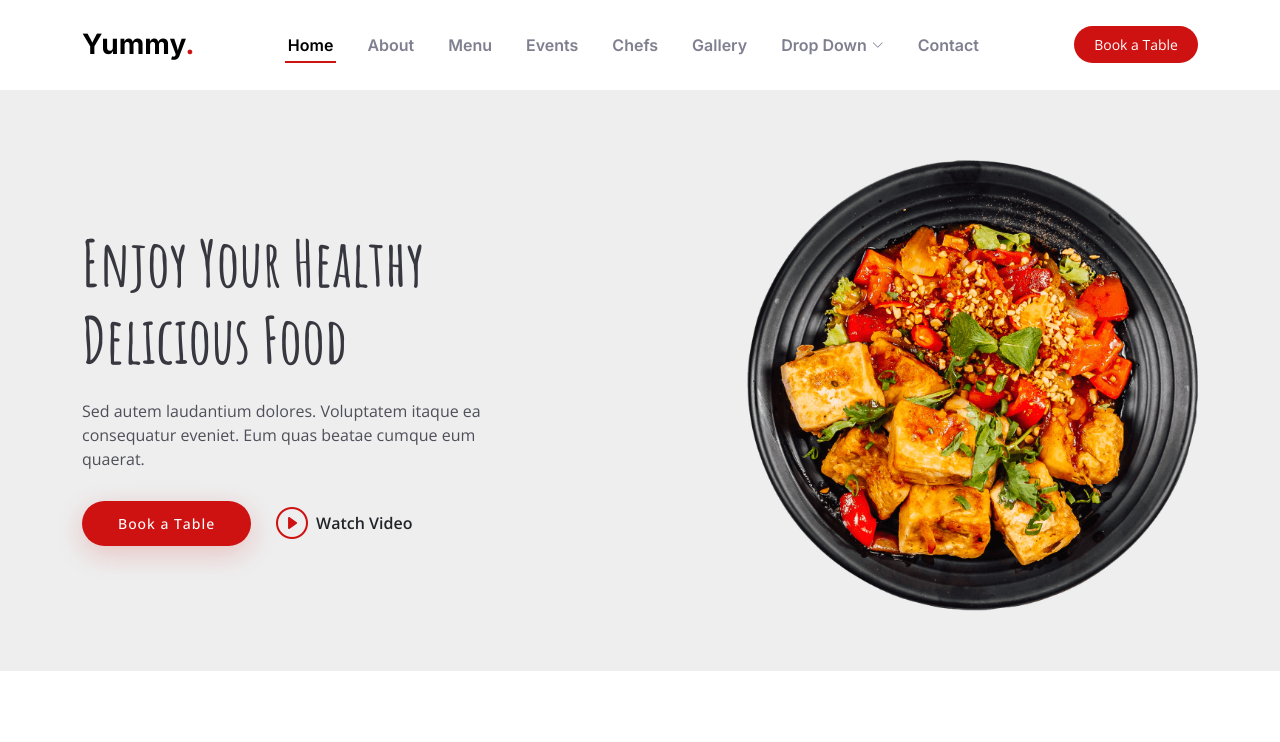
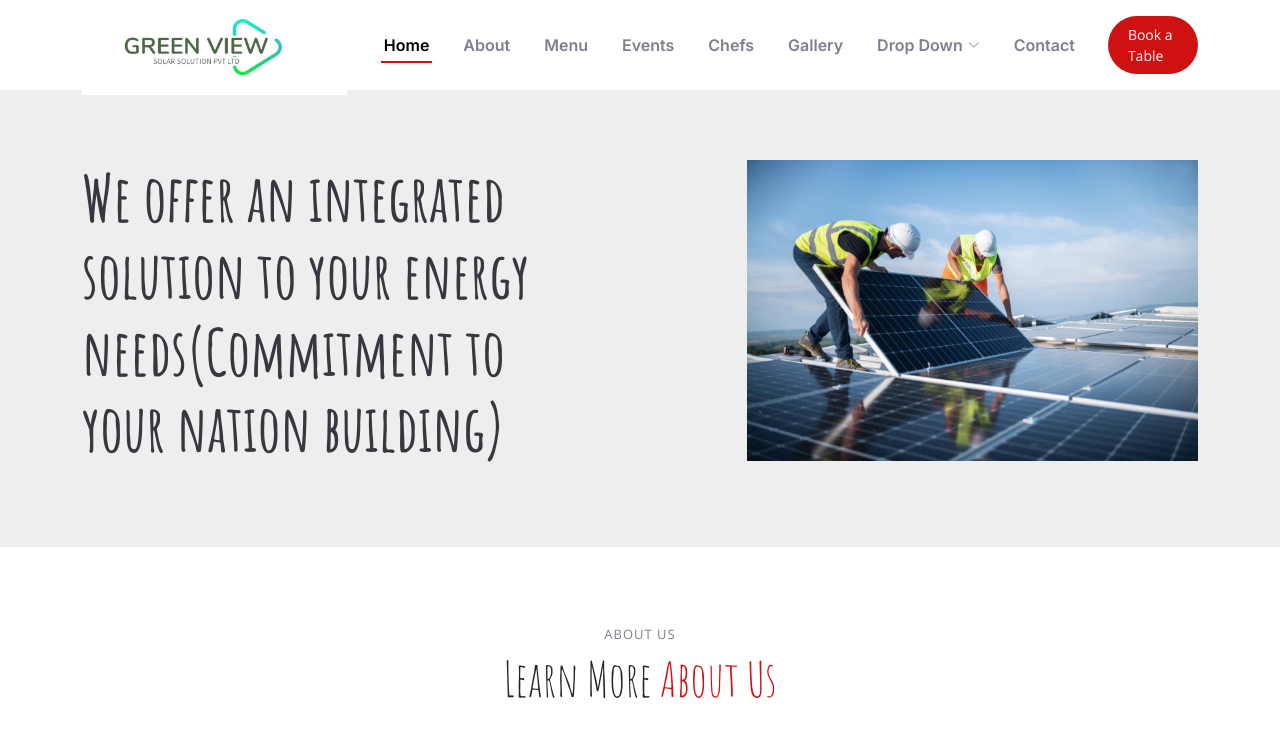
Before and after one commit to SATWIKCHAKRAVARTY/solar-project, a plain HTML site: page index.html in a window 1280 px wide. Shown: the top 742 px of the page. Drawn offline with nearby package versions, Linux system fonts and the light colour scheme; a script that the page names is missing.

Commit message:
header logo

```diff
--- a/assets/css/main.css
+++ b/assets/css/main.css
@@ -266,7 +266,7 @@ section {
 }
 
 .header .logo img {
-  max-height: 40px;
+  max-height: 100px;
   margin-right: 6px;
 }
 
--- a/index.html
+++ b/index.html
@@ -44,9 +44,8 @@
     <div class="container d-flex align-items-center justify-content-between">
 
       <a href="index.html" class="logo d-flex align-items-center me-auto me-lg-0">
+        <img src="assets/img/logo.jpeg" alt="">
         <!-- Uncomment the line below if you also wish to use an image logo -->
-        <!-- <img src="assets/img/logo.png" alt=""> -->
-        <h1>Yummy<span>.</span></h1>
       </a>
 
       <nav id="navbar" class="navbar">
@@ -90,15 +89,12 @@
     <div class="container">
       <div class="row justify-content-between gy-5">
         <div class="col-lg-5 order-2 order-lg-1 d-flex flex-column justify-content-center align-items-center align-items-lg-start text-center text-lg-start">
-          <h2 data-aos="fade-up">Enjoy Your Healthy<br>Delicious Food</h2>
-          <p data-aos="fade-up" data-aos-delay="100">Sed autem laudantium dolores. Voluptatem itaque ea consequatur eveniet. Eum quas beatae cumque eum quaerat.</p>
+          <h2 data-aos="fade-up">We offer an integrated solution to your energy needs(Commitment to your nation building)</h2>
           <div class="d-flex" data-aos="fade-up" data-aos-delay="200">
-            <a href="#book-a-table" class="btn-book-a-table">Book a Table</a>
-            <a href="https://www.youtube.com/watch?v=LXb3EKWsInQ" class="glightbox btn-watch-video d-flex align-items-center"><i class="bi bi-play-circle"></i><span>Watch Video</span></a>
           </div>
         </div>
         <div class="col-lg-5 order-1 order-lg-2 text-center text-lg-start">
-          <img src="assets/img/hero-img.png" class="img-fluid" alt="" data-aos="zoom-out" data-aos-delay="300">
+          <img src="assets/img/PHOTO-2024-04-09-17-45-57.jpg" class="img-fluid" alt="" data-aos="zoom-out" data-aos-delay="300">
         </div>
       </div>
     </div>
```
Also changed, not shown: assets/img/PHOTO-2024-04-09-17-45-57.jpg (added), assets/img/logo.jpeg (added).
